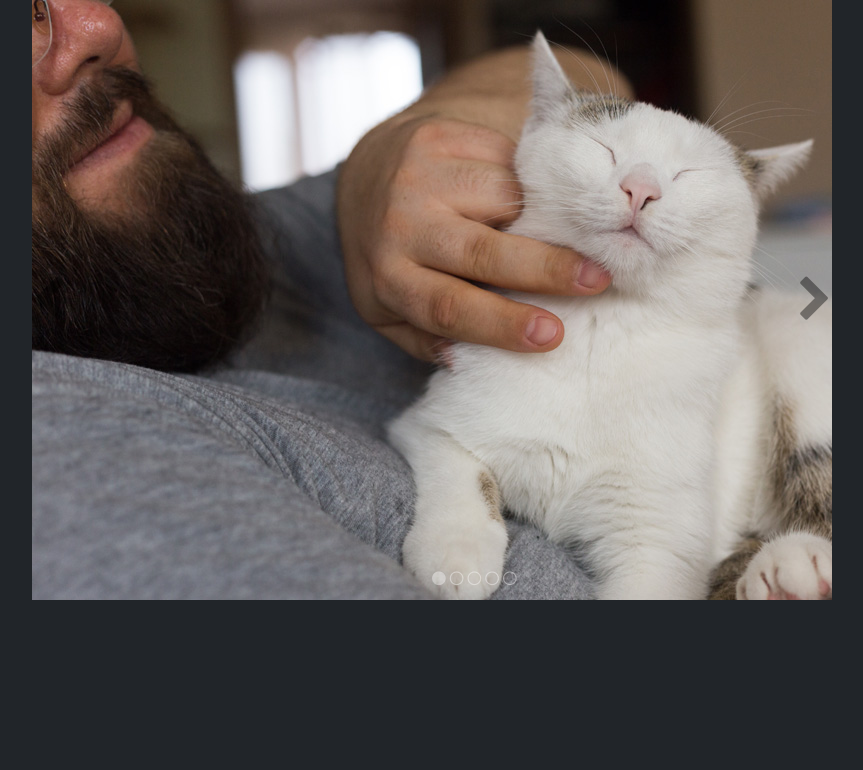
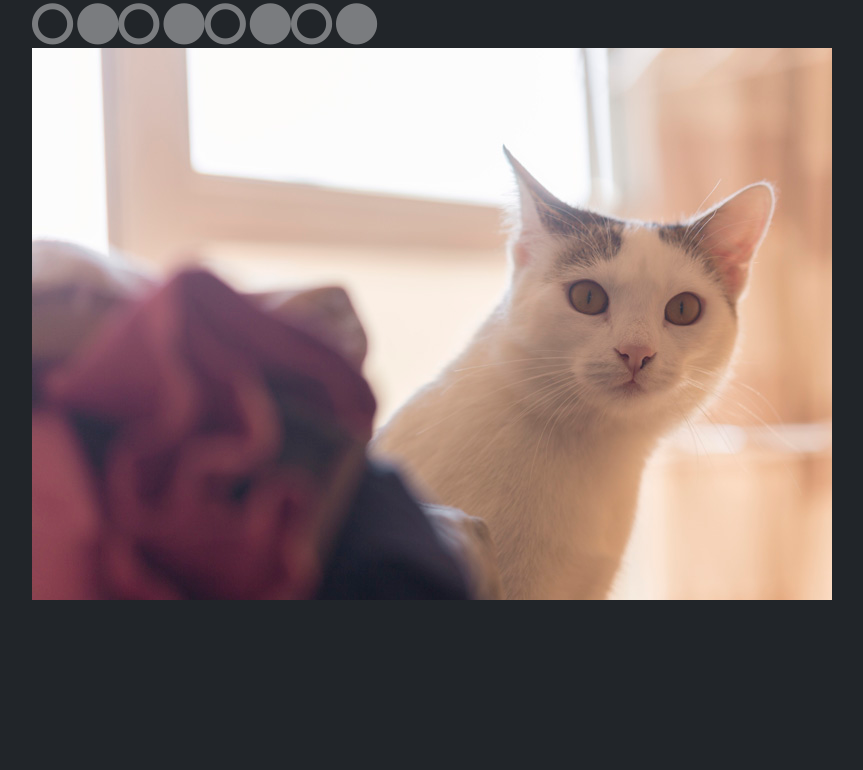
Before and after one commit to ProjectKodilla/jquery_zadanie_10_3, a website: page index.html in a window 1280 px wide. Shown: the whole page, without its empty margins (208-1071 px from the left). Drawn offline with nearby package versions, Linux system fonts and the light colour scheme.

Commit message:
Update index.html
changes

```diff
--- a/index.html
+++ b/index.html
@@ -4,29 +4,42 @@
     <meta charset="UTF-8">
     <meta http-equiv="X-UA-Compatible" content="ie=edge">
     <title>Jquery Carousel how it's work</title>
-    <script src="https://ajax.googleapis.com/ajax/libs/jquery/1.12.4/jquery.min.js"></script>
+    <script defer src="https://ajax.googleapis.com/ajax/libs/jquery/1.12.4/jquery.min.js"></script>
     <link rel="stylesheet" href="https://cdnjs.cloudflare.com/ajax/libs/font-awesome/4.7.0/css/font-awesome.min.css">
     <link rel="stylesheet" href="style.css">
     <script defer src="script.js"></script>
 </head>
-<body>
+<body class="container">
     <div id="carousel">
-        <ul>
-            <li><img src="images/1.jpg" alt="img"></li>
-            <li><img src="images/2.jpg" alt="img"></li>
-            <li><img src="images/3.jpg" alt="img"></li>
-            <li><img src="images/4.jpg" alt="img"></li>
-            <li><img src="images/5.jpg" alt="img"></li>
+        <ul class="controls">
+            <li id="1" class="controlStyle">
+                <i class="fa fa-circle-o fa-3x" aria-hidden="true"></i>
+                <i class="fa fa-circle fired fa-3x" aria-hidden="true"></i>
+            </li>
+            <li id="2" class="controlStyle">
+                <i class="fa fa-circle-o fa-3x" aria-hidden="true"></i>
+                <i class="fa fa-circle fired fa-3x" aria-hidden="true"></i>
+            </li>
+            <li id="3" class="controlStyle">
+                <i class="fa fa-circle-o fa-3x" aria-hidden="true"></i>
+                <i class="fa fa-circle fired fa-3x" aria-hidden="true"></i>
+            </li>
+            <li id="4" class="controlStyle">
+                <i class="fa fa-circle-o fa-3x" aria-hidden="true"></i>
+                <i class="fa fa-circle fired fa-3x" aria-hidden="true"></i>
+            </li>
+            <li id="5" class="controlStyle">
+                <i class="fa fa-circle-o fa-3x" aria-hidden="true"></i>
+                <i class="fa fa-circle fired fa-3x" aria-hidden="true"></i>
+            </li>
         </ul>
-        <i class="arrow fa fa-chevron-left fa-3x"></i>
-        <i class="arrow fa fa-chevron-right fa-3x"></i>
-        <div class="carousel-selected">
-            <i class="fa fa-circle bullet"></i>
-            <i class="fa fa-circle-thin bullet"></i>
-            <i class="fa fa-circle-thin bullet"></i>
-            <i class="fa fa-circle-thin bullet"></i>
-            <i class="fa fa-circle-thin bullet"></i>
-        </div>
+        <ul class="gallery">
+            <li class="photo"><img src="images/1.jpg" alt="img"></li>
+            <li class="photo"><img src="images/2.jpg" alt="img"></li>
+            <li class="photo"><img src="images/3.jpg" alt="img"></li>
+            <li class="photo"><img src="images/4.jpg" alt="img"></li>
+            <li class="photo"><img src="images/5.jpg" alt="img"></li>
+        </ul>
     </div>
 </body>
 </html>
```
